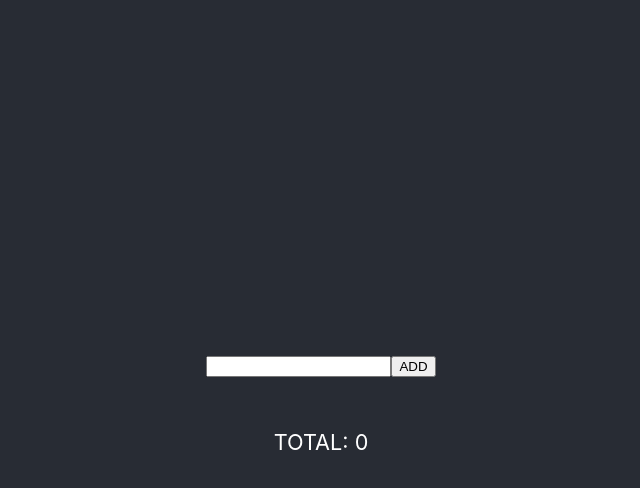
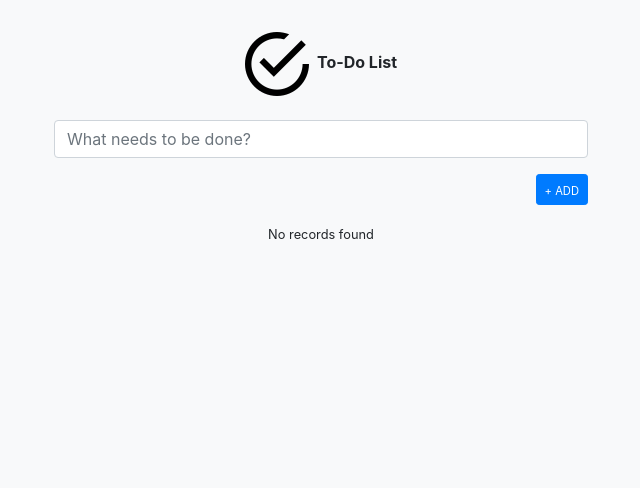
Before and after one commit to dyarleniber/react-to-do-list, a React (Create React App) app: page / in a window 1280 px wide. Shown: the top 488 px of the page, without its empty margins (319-959 px from the left). Built offline with nearby package versions, Linux system fonts and the light colour scheme.

Commit message:
Styles with bootstrap

```diff
--- a/package.json
+++ b/package.json
@@ -6,7 +6,10 @@
     "@testing-library/jest-dom": "^4.2.4",
     "@testing-library/react": "^9.3.2",
     "@testing-library/user-event": "^7.1.2",
+    "bootstrap": "^4.4.1",
+    "prop-types": "^15.7.2",
     "react": "^16.13.1",
+    "react-bootstrap": "^1.0.1",
     "react-dom": "^16.13.1",
     "react-scripts": "3.4.1"
   },
--- a/src/App.css
+++ /dev/null
@@ -1,11 +0,0 @@
-.App {
-  text-align: center;
-  background-color: #282c34;
-  min-height: 100vh;
-  display: flex;
-  flex-direction: column;
-  align-items: center;
-  justify-content: center;
-  font-size: calc(10px + 2vmin);
-  color: white;
-}
--- a/src/App.js
+++ b/src/App.js
@@ -1,6 +1,6 @@
 import React, { Component } from 'react';
+import Container from 'react-bootstrap/Container';
 
-import './App.css';
 import Header from './components/Header';
 import List from './components/List';
 import Footer from './components/Footer';
@@ -43,11 +43,11 @@ export default class ComponentName extends Component {
   render() {
     const { todos } = this.state;
     return (
-      <div className="App">
+      <Container className="p-3">
         <Header addTodo={this.addTodo} />
         <List todos={todos} toggleTodo={this.toggleTodo} removeTodo={this.removeTodo} />
         <Footer length={todos.length} />
-      </div>
+      </Container>
     );
   }
 }
--- a/src/components/Footer/index.js
+++ b/src/components/Footer/index.js
@@ -2,11 +2,9 @@ import React from 'react';
 import PropTypes from 'prop-types';
 
 const Footer = ({ length }) => (
-  <small>
-    TOTAL:
-    {' '}
-    {length}
-  </small>
+  <footer className="text-center">
+    { !!length && <small>{`TOTAL: ${length}`}</small> }
+  </footer>
 );
 
 Footer.propTypes = {
--- a/src/components/Header/index.js
+++ b/src/components/Header/index.js
@@ -1,5 +1,12 @@
 import React, { Component } from 'react';
 import PropTypes from 'prop-types';
+import Container from 'react-bootstrap/Container';
+import Row from 'react-bootstrap/Row';
+import Col from 'react-bootstrap/Col';
+import Form from 'react-bootstrap/Form';
+import Button from 'react-bootstrap/Button';
+
+import logo from '../../icon.png';
 
 class Header extends Component {
   constructor(props) {
@@ -13,10 +20,11 @@ class Header extends Component {
     event.preventDefault();
     const { input } = this.state;
     const { addTodo } = this.props;
-    if (input) {
-      addTodo(input);
-      this.setState({ input: '' });
+    const text = input.trim();
+    if (text) {
+      addTodo(text);
     }
+    this.setState({ input: '' });
   }
 
   handleInput = (event) => {
@@ -24,14 +32,42 @@ class Header extends Component {
     this.setState({ input });
   }
 
-
   render() {
     const { input } = this.state;
     return (
-      <form onSubmit={this.handleSubmit}>
-        <input type="text" value={input} onChange={this.handleInput} />
-        <button type="submit">ADD</button>
-      </form>
+      <Container className="text-center">
+        <Row className="align-middle mt-3 mb-4">
+          <Col>
+            <img className="mr-2" src={logo} alt="Logo" />
+            <span>
+              <strong>To-Do List</strong>
+            </span>
+          </Col>
+        </Row>
+        <Form onSubmit={this.handleSubmit}>
+          <Form.Row className="mb-3">
+            <Form.Group as={Col} md={{ span: 6, offset: 3 }} controlId="formNewTodo">
+              <Form.Control
+                type="text"
+                placeholder="What needs to be done?"
+                value={input}
+                onChange={this.handleInput}
+                maxLength="100"
+                autocomplete="off"
+              />
+            </Form.Group>
+            <Col md={{ span: 6, offset: 3 }}>
+              <Button className="float-right" variant="primary" size="sm" type="submit">
+                <small>
+                  &#43;
+                  {' '}
+                  ADD
+                </small>
+              </Button>
+            </Col>
+          </Form.Row>
+        </Form>
+      </Container>
     );
   }
 }
--- a/src/components/List/index.js
+++ b/src/components/List/index.js
@@ -1,23 +1,78 @@
 import React from 'react';
 import PropTypes from 'prop-types';
-
-import Todo from '../Todo';
+import Table from 'react-bootstrap/Table';
+import Button from 'react-bootstrap/Button';
+import Form from 'react-bootstrap/Form';
 
 const List = ({ todos, toggleTodo, removeTodo }) => (
-  <ul>
-    {todos.map((todo) => {
-      const { id } = todo;
-      return (
-        <Todo
-          key={id}
-          id={id}
-          todo={todo}
-          onClick={() => toggleTodo(id)}
-          removeTodo={removeTodo}
-        />
-      );
-    })}
-  </ul>
+  <Table hover className="bg-white">
+    <tbody>
+      {todos.length
+        ? todos.map((todo) => {
+          const { id, text, completed } = todo;
+          return (
+            <tr>
+              <td className="align-middle">
+                <Form.Check custom type="checkbox" id={`todo-${id}`}>
+                  <Form.Check.Input type="checkbox" isValid />
+                  {completed
+                    ? (
+                      <>
+                        <Form.Check.Label
+                          className="text-success"
+                          onClick={() => toggleTodo(id)}
+                          tabIndex="0"
+                          role="button"
+                        >
+                          {text}
+                        </Form.Check.Label>
+                        <Form.Control.Feedback className="text-success">
+                          <small>
+                            &#10003;
+                            {' '}
+                            Completed
+                          </small>
+                        </Form.Control.Feedback>
+                      </>
+                    )
+                    : (
+                      <>
+                        <Form.Check.Label
+                          className="text-dark"
+                          onClick={() => toggleTodo(id)}
+                          tabIndex="0"
+                          role="button"
+                        >
+                          {text}
+                        </Form.Check.Label>
+                        <Form.Control.Feedback className="text-warning">
+                          <small>
+                            &#33;
+                            {' '}
+                            Pending
+                          </small>
+                        </Form.Control.Feedback>
+                      </>
+                    )}
+                </Form.Check>
+              </td>
+              <td className="text-right">
+                <Button variant="danger" size="sm" type="button" onClick={() => removeTodo(id)}>
+                  <small>REMOVE</small>
+                </Button>
+              </td>
+            </tr>
+          );
+        })
+        : (
+          <div className="bg-light text-center">
+            <small>
+              No records found
+            </small>
+          </div>
+        )}
+    </tbody>
+  </Table>
 );
 
 List.propTypes = {
--- a/src/components/Todo/index.js
+++ /dev/null
@@ -1,33 +0,0 @@
-import React from 'react';
-import PropTypes from 'prop-types';
-
-import './styles.css';
-
-const Todo = ({ todo, onClick, removeTodo }) => {
-  const { id, text, completed } = todo;
-  return (
-    <>
-      <li
-        onClick={onClick}
-        role="presentation"
-        className={completed ? 'completed' : ''}
-      >
-        {text}
-      </li>
-      <button type="button" onClick={() => removeTodo(id)}>X</button>
-    </>
-  );
-};
-
-Todo.propTypes = {
-  todo: PropTypes.shape({
-    id: PropTypes.number.isRequired,
-    text: PropTypes.string.isRequired,
-    completed: PropTypes.bool.isRequired,
-  }).isRequired,
-  onClick: PropTypes.func.isRequired,
-  removeTodo: PropTypes.func.isRequired,
-};
-
-
-export default Todo;
--- a/src/components/Todo/styles.css
+++ /dev/null
@@ -1,3 +0,0 @@
-.completed {
-    text-decoration: line-through;
-}
--- a/src/index.css
+++ b/src/index.css
@@ -5,4 +5,5 @@ body {
     sans-serif;
   -webkit-font-smoothing: antialiased;
   -moz-osx-font-smoothing: grayscale;
+  background-color: #f8f9fa!important;
 }
--- a/src/index.js
+++ b/src/index.js
@@ -1,5 +1,6 @@
 import React from 'react';
 import ReactDOM from 'react-dom';
+import 'bootstrap/dist/css/bootstrap.min.css';
 
 import './index.css';
 import App from './App';
@@ -9,7 +10,7 @@ ReactDOM.render(
   <React.StrictMode>
     <App />
   </React.StrictMode>,
-  document.getElementById('root')
+  document.getElementById('root'),
 );
 
 // If you want your app to work offline and load faster, you can change
```
Also changed, not shown: src/icon.png (added), 1 other file (tests, documents, lock files or other folders).
